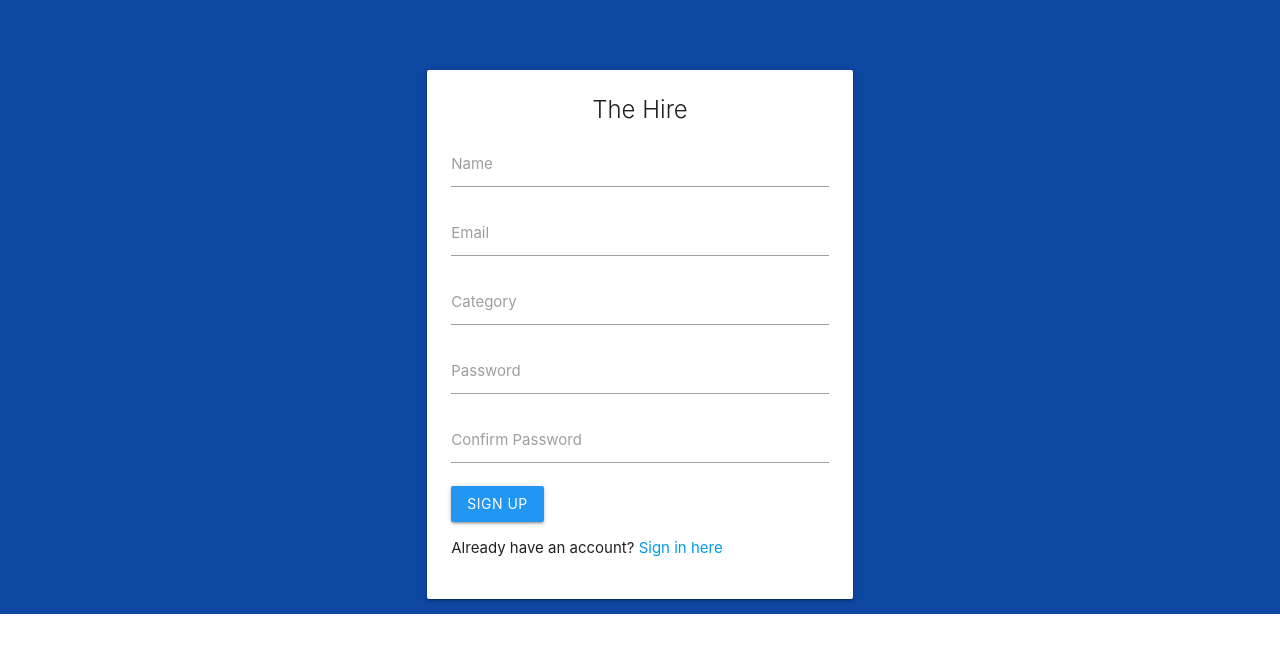
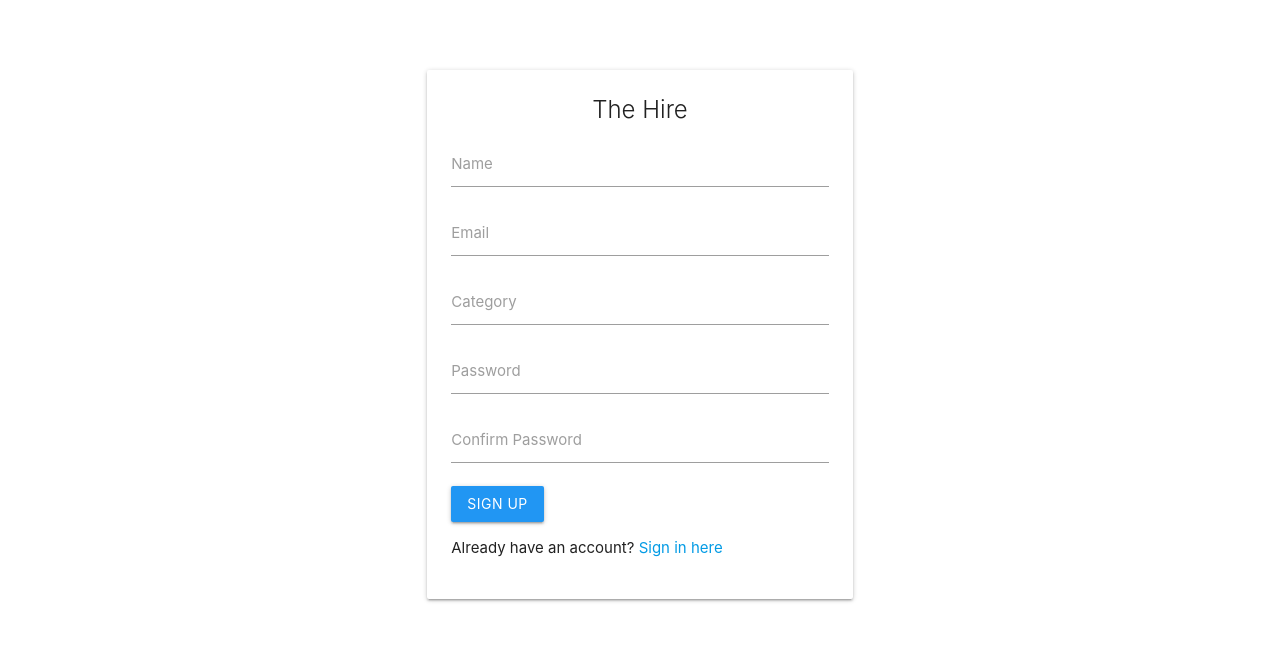
Before and after one commit to DennisWanjiru/the-hire, a Flask app: page /signup in a window 1280 px wide. Shown: the top 653 px of the page. Run offline with Flask 2, Linux system fonts and the light colour scheme.

Commit message:
Adds styles to the auth layout

```diff
--- a/templates/layouts/auth.html
+++ b/templates/layouts/auth.html
@@ -1,15 +1,17 @@
 <!DOCTYPE html>
 <html>
+
 <head>
 	<meta charset="UTF-8">
-    <meta name="viewport" content="width=device-width, initial-scale=1.0">
-    <meta http-equiv="X-UA-Compatible" content="ie=edge">
-    <link rel="stylesheet" href="../static/materialize/css/materialize.min.css">
-    <link rel="stylesheet" href="../static/main.css">
+	<meta name="viewport" content="width=device-width, initial-scale=1.0">
+	<meta http-equiv="X-UA-Compatible" content="ie=edge">
+	<link rel="stylesheet" href="../static/materialize/css/materialize.min.css">
+	<link rel="stylesheet" href="{{ url_for('static', filename='main.css') }}">
 	<title>The Hire | {% block title %}{% endblock %}</title>
 </head>
-<body>
-	<main class="blue darken-4">
+
+<body class="auth">
+	<main>
 		<div class="container">
 			<div class="row">
 				<div class="col s12 m6 offset-m3">
@@ -24,5 +26,9 @@
 
 		</div>
 	</main>
+
+	<script src="../static/materialize/js/jquery.min.js"></script>
+	<script src="../static/materialize/js/materialize.min.js"></script>
 </body>
+
 </html>
```
